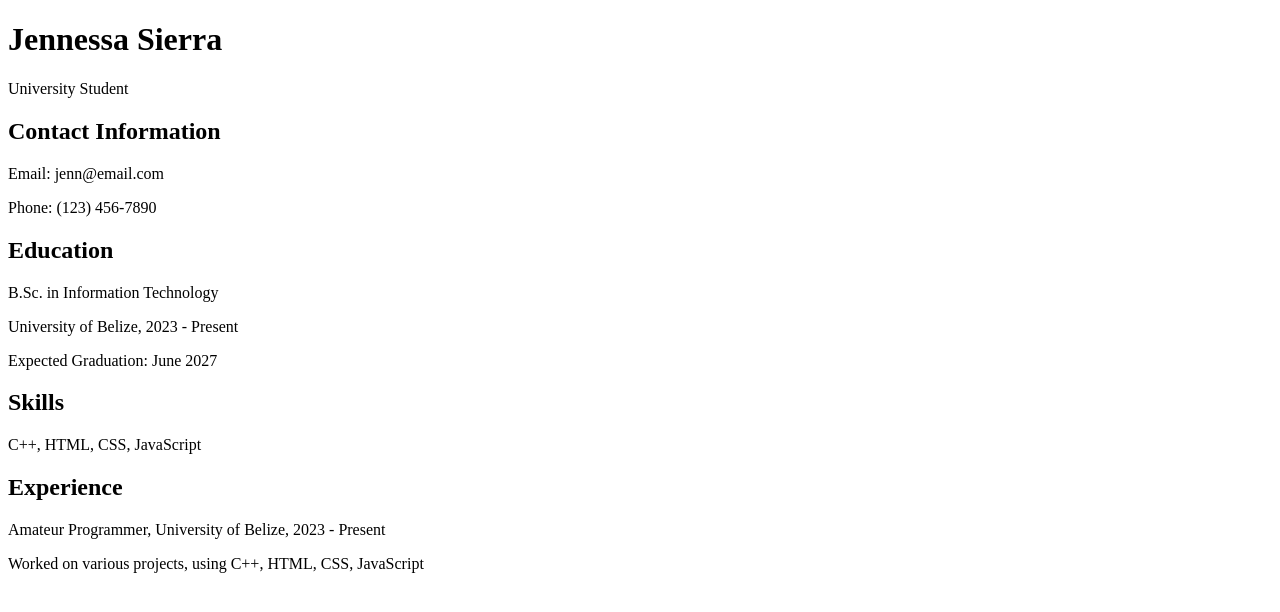
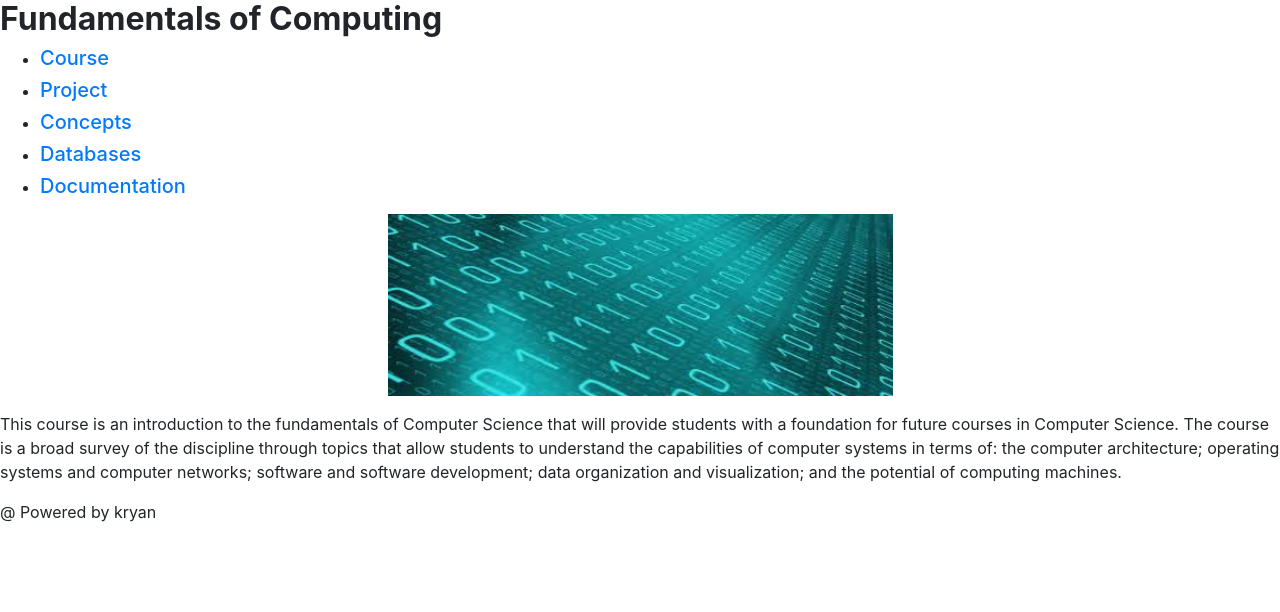
Before and after one commit to kryanbz/foc2023, a plain HTML site: page index.html in a window 1280 px wide. Drawn offline with nearby package versions, Linux system fonts and the light colour scheme.

Commit message:
Add files via upload

```diff
--- a/index.html
+++ b/index.html
@@ -1,38 +1,47 @@
 <!DOCTYPE html>
-<html lang="en">
+<html>
+<head>
+<title>FoC</title>
+<link rel="stylesheet" type="text/css" href="style.css">
+<link rel="stylesheet" href="https://maxcdn.bootstrapcdn.com/bootstrap/4.0.0/css/bootstrap.min.css" integrity="sha384-Gn5384xqQ1aoWXA+058RXPxPg6fy4IWvTNh0E263XmFcJlSAwiGgFAW/dAiS6JXm" crossorigin="anonymous">
+<meta charset="utf-8">
+<meta name="viewport" content="width=device-width, initial-scale=1">
 
-<head>
-    <meta charset="UTF-8">
-    <meta name="viewport" content="width=device-width, initial-scale=1.0">
-    <link href="https://fonts.googleapis.com/css2?family=Orbitron:wght@800&display=swap" rel="stylesheet">
-    <link rel="stylesheet" href="styles.css">
-    <title>Jennessa Sierra - Resume</title>
 </head>
+<body>
 
-<body>
-<div class="resume">
-    <div class="header">
-        <h1>Jennessa Sierra</h1>
-        <p>University Student</p>
-    </div>
-    <div class="content">
-        <h2 class="accent-text">Contact Information</h2>
-        <p>Email: jenn@email.com</p>
-        <p>Phone: (123) 456-7890</p>
+<header>
+  <h2><b>Fundamentals of Computing</b></h2>
+</header>
 
-        <h2 class="accent-text">Education</h2>
-        <p>B.Sc. in Information Technology </p>
-        <p>University of Belize, 2023 - Present </p>
-        <p> Expected Graduation: June 2027</p>
+<section>
+  <nav>
+    <ul>
+      <li><h5><a href="index.html">Course</a></h5></li>
+      <li><h5><a href="project.html">Project</a></h5></li>
+	  <li><h5><a href="concepts.html">Concepts</a></h5></li>
+	  <li><h5><a href="database.html">Databases</a></h5></li>
+	  <li><h5><a href="documentation.html">Documentation</a></h5></li>
+    </ul>
+  </nav>
 
-        <h2 class="accent-text">Skills</h2>
-        <p>C++, HTML, CSS, JavaScript</p>
+  <article>
+   <center><img src="foc.jfif" alt="FoC"  width="505" height="182"></center>
+   <p></p>
 
-        <h2 class="accent-text">Experience</h2>
-        <p>Amateur Programmer, University of Belize, 2023 - Present</p>
-        <p>Worked on various projects, using C++, HTML, CSS, JavaScript</p>
-    </div>
-</div>
+    <p>This course is an introduction to the fundamentals of Computer Science
+that will provide students with a foundation for future courses in Computer
+Science. The course is a broad survey of the discipline through topics that
+allow students to understand the capabilities of computer systems in terms
+of: the computer architecture; operating systems and computer networks;
+software and software development; data organization and visualization;
+and the potential of computing machines.</p>
+    </article>
+</section>
+
+<footer>
+  <p>@ Powered by kryan</p>
+</footer>
+
 </body>
-
 </html>
```
